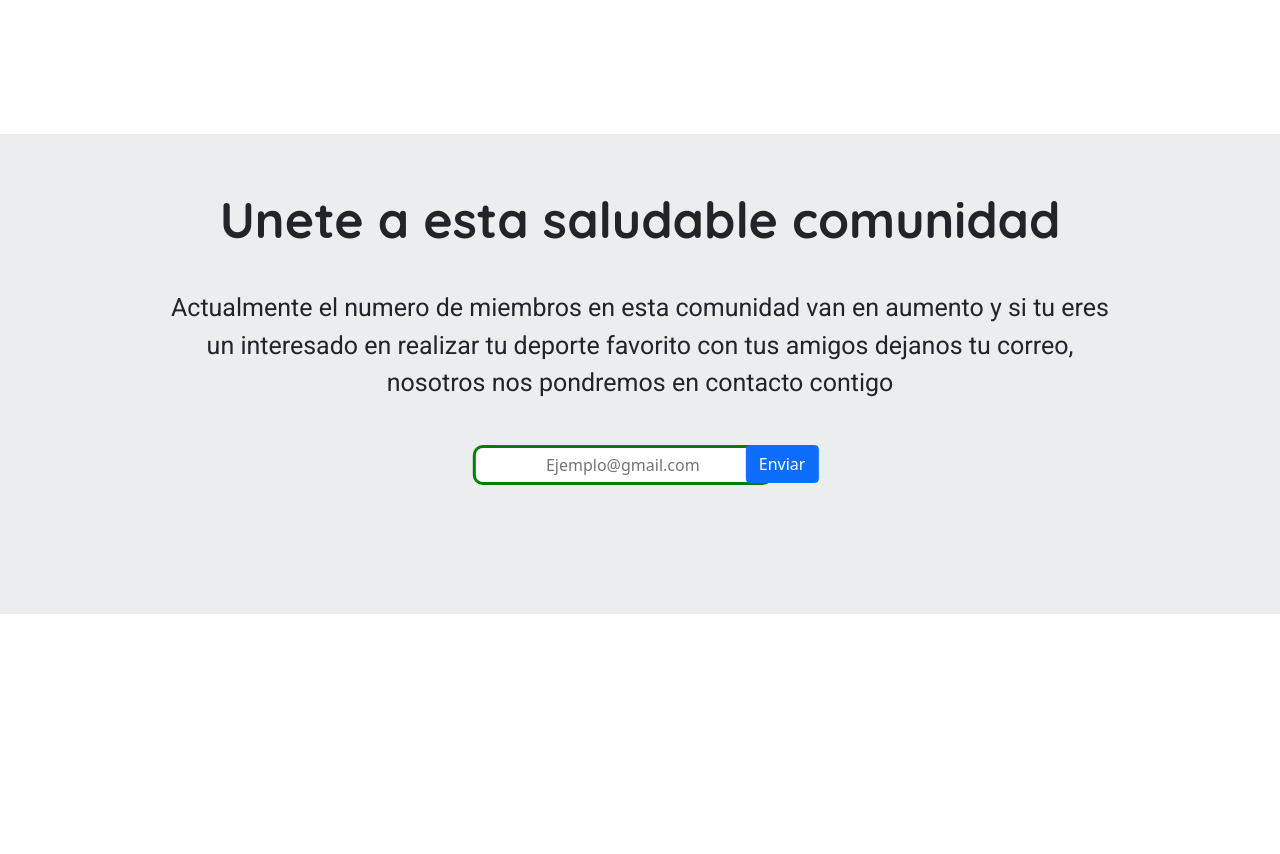
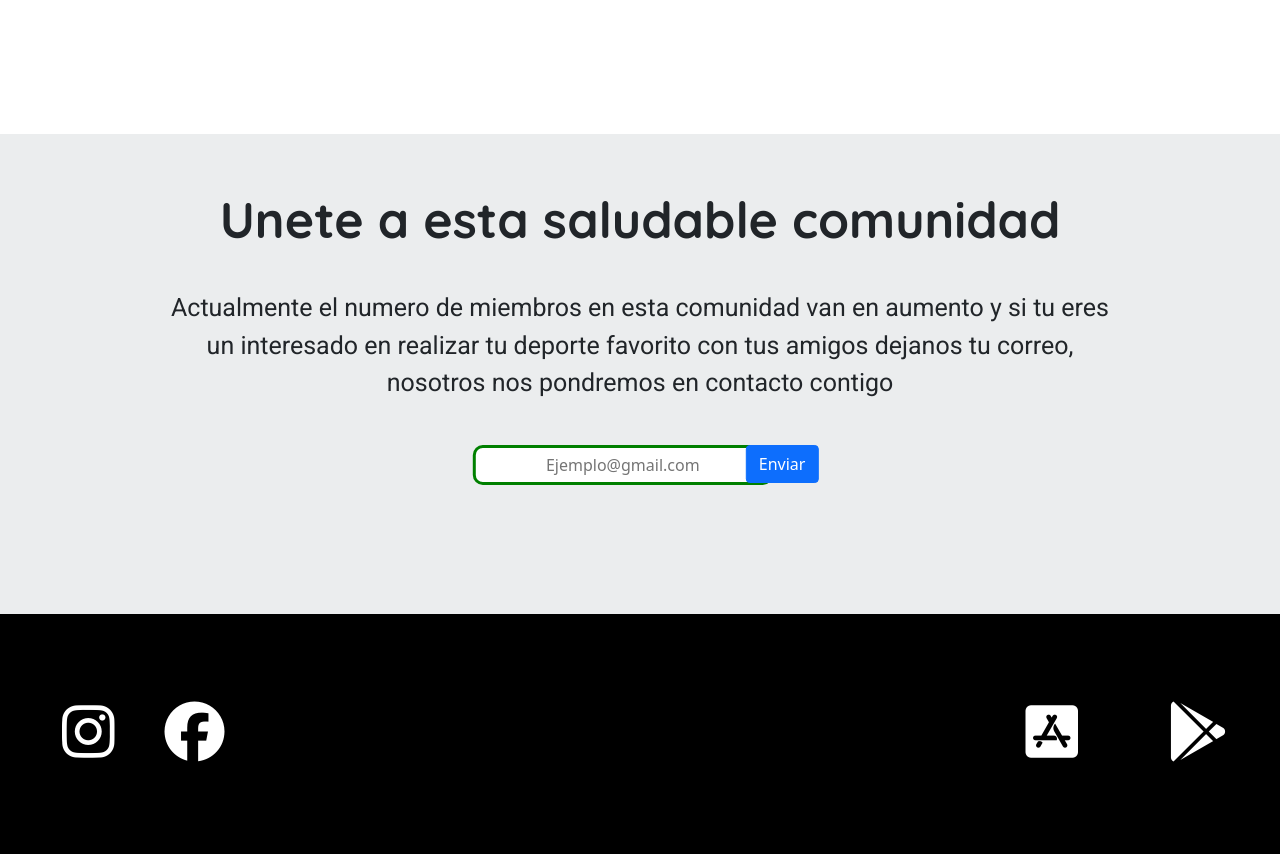
Before and after one commit to Zkruthers/equipazo-project, a plain HTML site: page index.html in a window 1280 px wide. Shown: the part 2666-3520 px from the top of the page. Before the commit the page ends 3280 px from the top, so only its background shows below. Drawn offline with nearby package versions, Linux system fonts and the light colour scheme.

Commit message:
Seccion-Footer Done

```diff
--- a/css/main.css
+++ b/css/main.css
@@ -97,3 +97,24 @@
 
     text-align: center;
 }
+
+#iconos2
+{
+    color:white;
+    font-size: 60px;
+    margin-top: 40px;
+    margin-left: 50px;
+    padding-left: auto;
+    float: right;
+    margin-right: 40px;
+
+}#iconos
+ {
+     color:white;
+     font-size: 60px;
+     margin-top: 40px;
+     margin-left: 50px;
+     padding-left: auto;
+     float: left;
+
+ }
--- a/index.html
+++ b/index.html
@@ -98,6 +98,13 @@
         </div>
     </div>
 
+    <div id="footer" class="container-fluid pt-5" style="height: 30vh; background-color: black;">
+        <i class="fab fa-instagram    "    id="iconos"></i>
+        <i class="fab fa-facebook     "     id="iconos"></i>
+        <i class="fab fa-google-play  "  id="iconos2"></i>
+        <i class="fab fa-app-store-ios"id="iconos2"></i>
+    </div>
+
     <script src="https://kit.fontawesome.com/7aab54733b.js" crossorigin="anonymous"></script>
     <script src="https://cdn.jsdelivr.net/npm/@popperjs/core@2.9.2/dist/umd/popper.min.js" integrity="sha384-IQsoLXl5PILFhosVNubq5LC7Qb9DXgDA9i+tQ8Zj3iwWAwPtgFTxbJ8NT4GN1R8p" crossorigin="anonymous"></script>
     <script src="https://cdn.jsdelivr.net/npm/bootstrap@5.0.1/dist/js/bootstrap.min.js" integrity="sha384-Atwg2Pkwv9vp0ygtn1JAojH0nYbwNJLPhwyoVbhoPwBhjQPR5VtM2+xf0Uwh9KtT" crossorigin="anonymous"></script>
```
